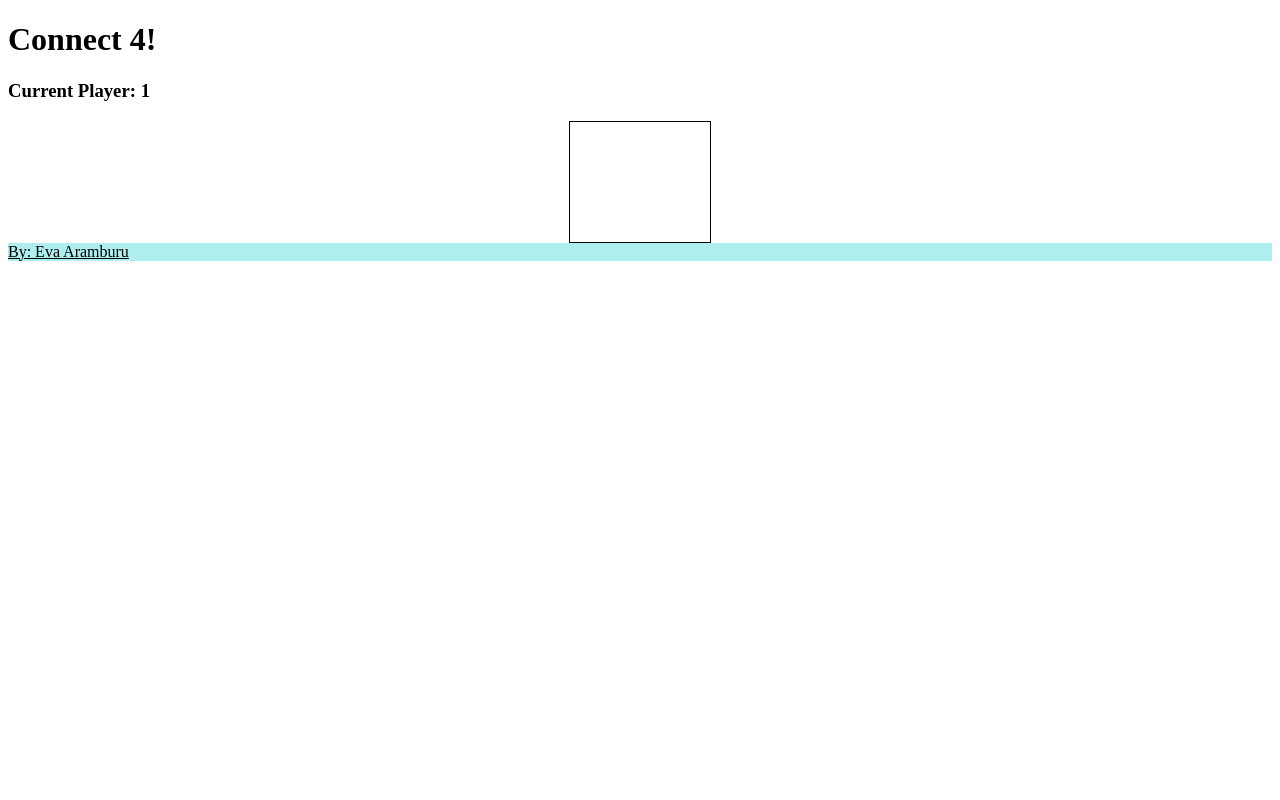
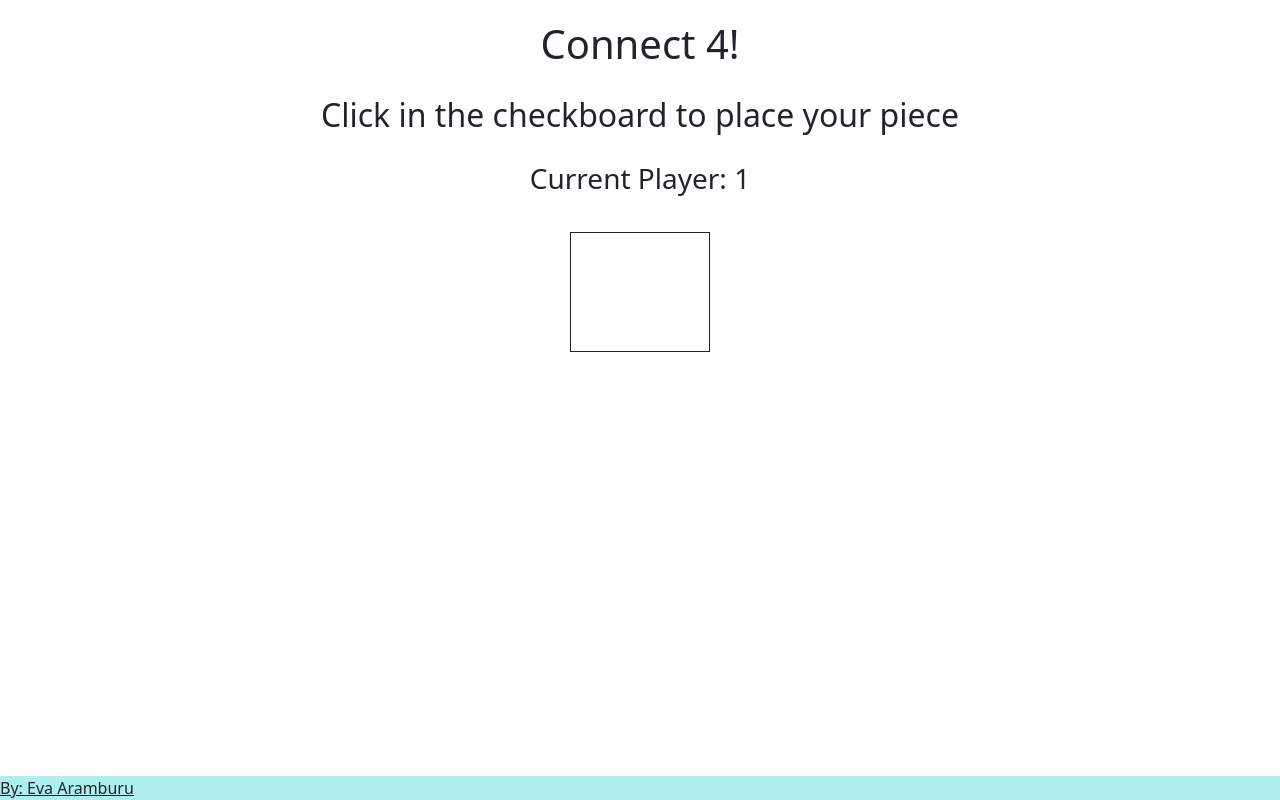
Before and after one commit to EvaAramburu/Connect4, a website: page index.html in a window 1280 px wide. Drawn offline with nearby package versions, Linux system fonts and the light colour scheme.

Commit message:
added style

```diff
--- a/index.html
+++ b/index.html
@@ -5,11 +5,13 @@
     <meta http-equiv="X-UA-Compatible" content="IE=edge">
     <meta name="viewport" content="width=device-width, initial-scale=1.0">
     <link rel="stylesheet" href="/style.css">
+    <link href="https://cdn.jsdelivr.net/npm/bootstrap@5.3.0-alpha1/dist/css/bootstrap.min.css" rel="stylesheet" integrity="sha384-GLhlTQ8iRABdZLl6O3oVMWSktQOp6b7In1Zl3/Jr59b6EGGoI1aFkw7cmDA6j6gD" crossorigin="anonymous">
     <title>Connect 4</title>
 </head>
 <body>
-    <h1> Connect 4! </h1>
-    <h3> Current Player: <span id="current-player"> 1 </span> </h3>
+    <h1 class="text-center"> Connect 4! </h1>
+    <h2 class="text-center"> Click in the checkboard to place your piece </h2>
+    <h3 class="text-center"> Current Player: <span id="current-player"> 1 </span> </h3>
     <h3 id="result"> </h3>
     <div class="grid">
         <div></div>
@@ -62,7 +64,7 @@
         <div class="taken"></div>
         <div class="taken"></div>
     </div>
-    <footer> By: Eva Aramburu </footer>
+    <footer class="fixed-bottom"> By: Eva Aramburu </footer>
     <script src="app.js" charset="utf-8"> </script>
 </body>
 </html>
--- /dev/null
+++ b/package.json
@@ -0,0 +1,5 @@
+{
+  "dependencies": {
+    "bootstrap": "^5.3.0-alpha1"
+  }
+}
--- a/style.css
+++ b/style.css
@@ -21,6 +21,16 @@
     background-color: blue;
     border-radius: 10px;
 }
+h1 {
+    padding-top: 1.25rem;
+}
+h2 {
+    padding-top: 1.25rem;
+}
+
+h3 {
+    padding-top: 1.25rem;
+}
 
 footer {
     background-color: paleturquoise;
```
Also changed, not shown: 1 other file.
